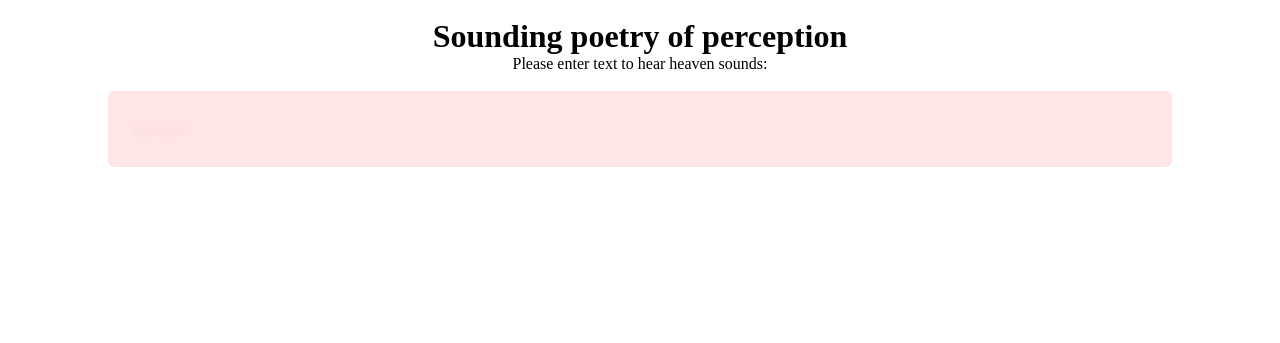
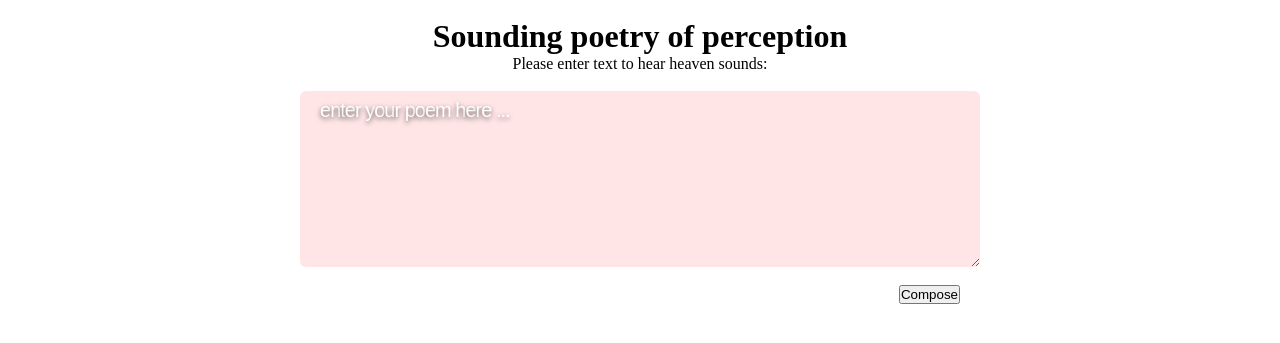
Before and after one commit to pepaivanova/Sounding-Poetry-of-Perception, a Flask app: page / in a window 1280 px wide. Shown: the top 343 px of the page. Run offline with Flask 2, Linux system fonts and the light colour scheme; some libraries are stand-ins or nearby versions; some web fonts are replaced.

Commit message:
we have textarea and Compose button now

```diff
--- a/web/templates/index.html
+++ b/web/templates/index.html
@@ -3,7 +3,7 @@
         <link rel="stylesheet" href="/static/styles.css">
         <link rel="stylesheet" href="/static/fancyInput.css">
         <!--[if lt IE 9]><script src="http://html5shim.googlecode.com/svn/trunk/html5.js"></script><![endif]-->
-        <!--<script src="http://ajax.googleapis.com/ajax/libs/jquery/1.9.1/jquery.min.js"></script>-->
+        <script src="http://ajax.googleapis.com/ajax/libs/jquery/1.9.1/jquery.min.js"></script>
         <!--<script src="jquery.min.js"></script>-->
         <script src="/static/jquery-1.9.1.min.js"></script>
         <script type="text/javascript" src="/static/fancyInput.js"></script>
@@ -15,18 +15,17 @@
 	<p>Please enter text to hear heaven sounds:</p>
     <br />
         <form action="/" method="POST" autocomplete="off">
-            <div id="content">
-                <section class="input">
-                    <input type="text" name="poetry" placeholder="Please enter text." autofocus>
-                </section>
-            </div>
-            <br />
-            <!--div>
-                <input type="submit" name="Submit" value="Submit">
-            </div>
-            <div>
-                <input type="submit" name="sound_off" value="Sound OFF">
-            </div-->
+            <section class='textarea'>
+                <div>
+                     <textarea name="poetry" cols="1" rows="6">enter your poem here ...</textarea>
+                </div>
+            </section>
+            </br>
+            <section>
+		<p class="compose">
+	             <input type="submit" name="Compose" value="Compose">
+		</p>
+            </section>
         </form>
         <div style="margin-top:70px;">
         {% if result %}
```
